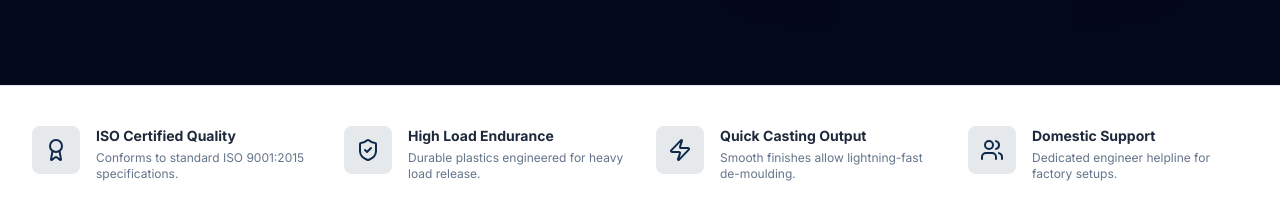
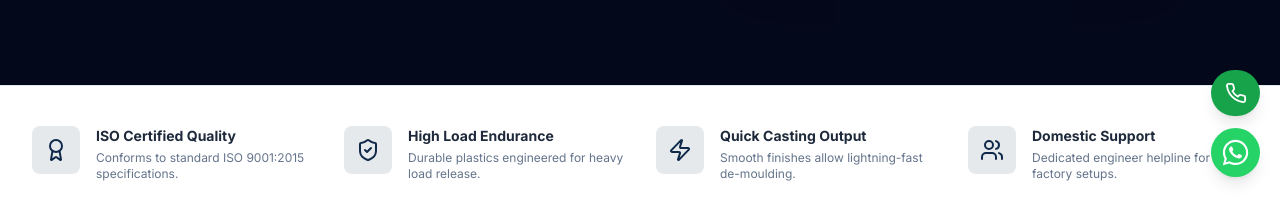
Before and after one commit to SunilKanzariya249/SRPLASTIC, a React (Vite) app in the folder frontend/: page / in a window 1280 px wide. Shown: the part 603-800 px from the top of the page. Built offline with nearby package versions, Linux system fonts and the light colour scheme.

Commit message:
feat: add StickyContactButtons component and integrate into global layout

```diff
--- a/frontend/src/App.jsx
+++ b/frontend/src/App.jsx
@@ -3,6 +3,7 @@
 import { QuoteProvider } from './context/QuoteContext';
 import Header from './components/Header';
 import Footer from './components/Footer';
+import StickyContactButtons from './components/StickyContactButtons';
 import Home from './pages/Home';
 import About from './pages/About';
 import Products from './pages/Products';
@@ -17,6 +18,7 @@
         {children}
       </main>
       <Footer />
+      <StickyContactButtons />
     </div>
   );
 }
--- /dev/null
+++ b/frontend/src/components/StickyContactButtons.jsx
@@ -0,0 +1,44 @@
+import React from "react";
+import { Phone } from "lucide-react";
+
+const StickyContactButtons = () => {
+  const phoneNumber = "+918128169369";
+  const whatsappNumber = "918128169369";
+  const message = "Hello sir, I want product inquiry from website";
+
+  return (
+    <div className="fixed bottom-5 right-5 z-50 flex flex-col gap-3">
+      {/* Call Button */}
+      <a
+        href={`tel:${phoneNumber}`}
+        className="bg-green-600 hover:bg-green-700 text-white p-3 rounded-full shadow-lg transition-all duration-300 flex items-center justify-center"
+        aria-label="Call Us"
+      >
+        <Phone size={22} />
+      </a>
+
+      {/* WhatsApp Button */}
+      <a
+        href={`https://wa.me/${whatsappNumber}?text=${encodeURIComponent(message)}`}
+        target="_blank"
+        rel="noopener noreferrer"
+        className="bg-[#25D366] hover:bg-[#20b858] text-white p-2.5 rounded-full shadow-lg transition-all duration-300 flex items-center justify-center"
+        aria-label="Chat on WhatsApp"
+      >
+        <svg
+          stroke="currentColor"
+          fill="currentColor"
+          strokeWidth="0"
+          viewBox="0 0 448 512"
+          height="29"
+          width="29"
+          xmlns="http://www.w3.org/2000/svg"
+        >
+          <path d="M380.9 97.1C339 55.1 283.2 32 223.9 32c-122.4 0-222 99.6-222 222 0 39.1 10.2 77.3 29.6 111L0 480l117.7-30.9c32.4 17.7 68.9 27 106.1 27h.1c122.3 0 224.1-99.6 224.1-222 0-59.3-25.2-115-67.1-157zm-157 341.6c-33.2 0-65.7-8.9-94-25.7l-6.7-4-69.8 18.3L72 359.2l-4.4-7c-18.5-29.4-28.2-63.3-28.2-98.2 0-101.7 82.8-184.5 184.6-184.5 49.3 0 95.6 19.2 130.4 54.1 34.8 34.9 56.2 81.2 56.1 130.5 0 101.8-84.9 184.6-186.6 184.6zm101.2-138.2c-5.5-2.8-32.8-16.2-37.9-18-5.1-1.9-8.8-2.8-12.5 2.8-3.7 5.6-14.3 18-17.6 21.8-3.2 3.7-6.5 4.2-12 1.4-32.6-16.3-54-29.1-75.5-66-5.7-9.8 5.7-9.1 16.3-30.3 1.8-3.7.9-6.9-.5-9.7-1.4-2.8-12.5-30.1-17.1-41.2-4.5-10.8-9.1-9.3-12.5-9.5-3.2-.2-6.9-.2-10.6-.2-3.7 0-9.7 1.4-14.8 6.9-5.1 5.6-19.4 19-19.4 46.3 0 27.3 19.9 53.7 22.6 57.4 2.8 3.7 39.1 59.7 94.8 83.8 35.2 15.2 49 16.5 66.6 13.9 10.7-1.6 32.8-13.4 37.4-26.4 4.6-13 4.6-24.1 3.2-26.4-1.3-2.5-5-3.9-10.5-6.6z"></path>
+        </svg>
+      </a>
+    </div>
+  );
+};
+
+export default StickyContactButtons;
```
